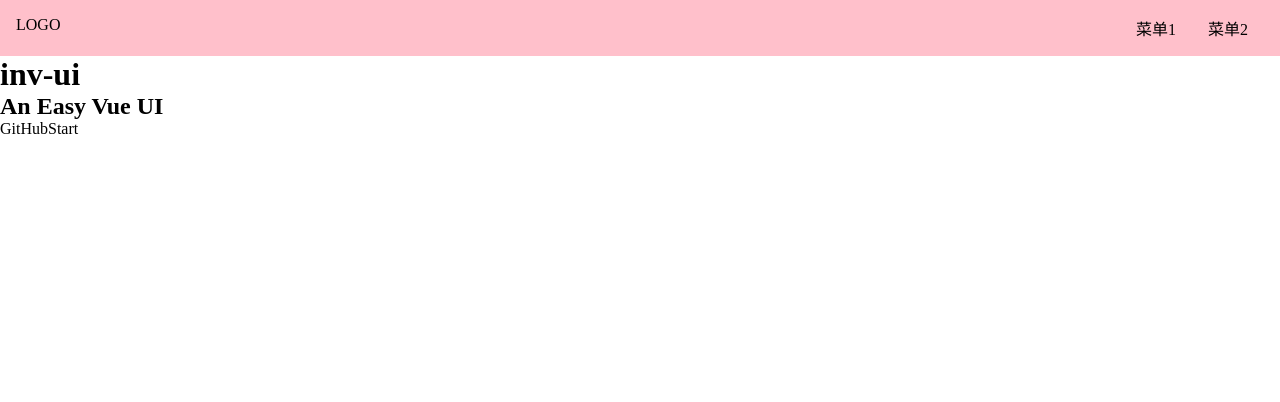
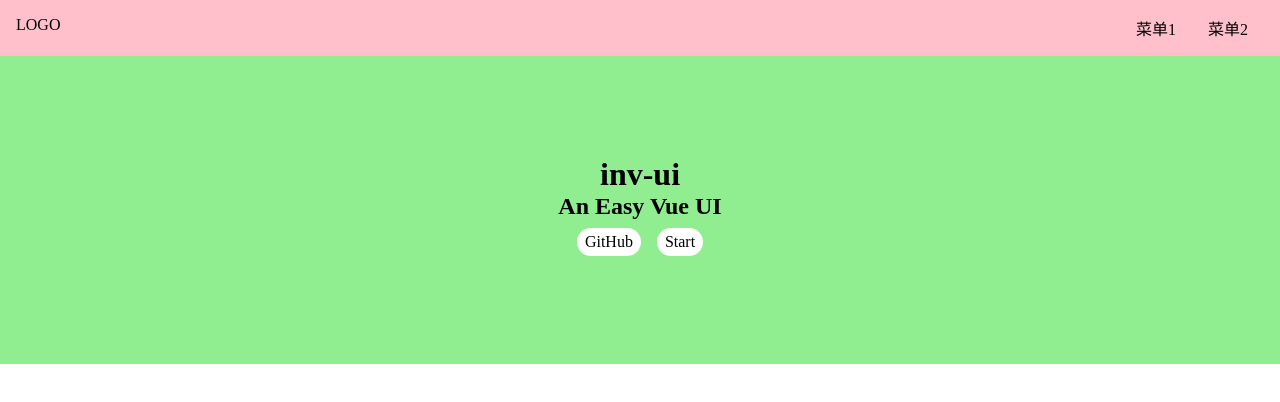
Before and after one commit to Gaocarri/inv-ui, a Vue app: page /#/ in a window 1280 px wide. Shown: the top 402 px of the page. Built offline with nearby package versions, Linux system fonts and the light colour scheme.

Commit message:
home-css

```diff
--- a/src/views/Home.vue
+++ b/src/views/Home.vue
@@ -14,4 +14,25 @@ export default {};
 </script>
 
 <style lang="scss" scoped>
+.banner {
+  padding: 100px 0;
+  display: flex;
+  justify-content: center;
+  align-items: center;
+  flex-direction: column;
+  background: lightgreen;
+  > .actions {
+    padding: 8px 0;
+    a {
+      margin: 0 8px;
+      background: #fff;
+      display: inline-block;
+      $h: 28px;
+      height: $h;
+      line-height: $h;
+      border-radius: $h/2;
+      padding: 0 8px;
+    }
+  }
+}
 </style>
```
